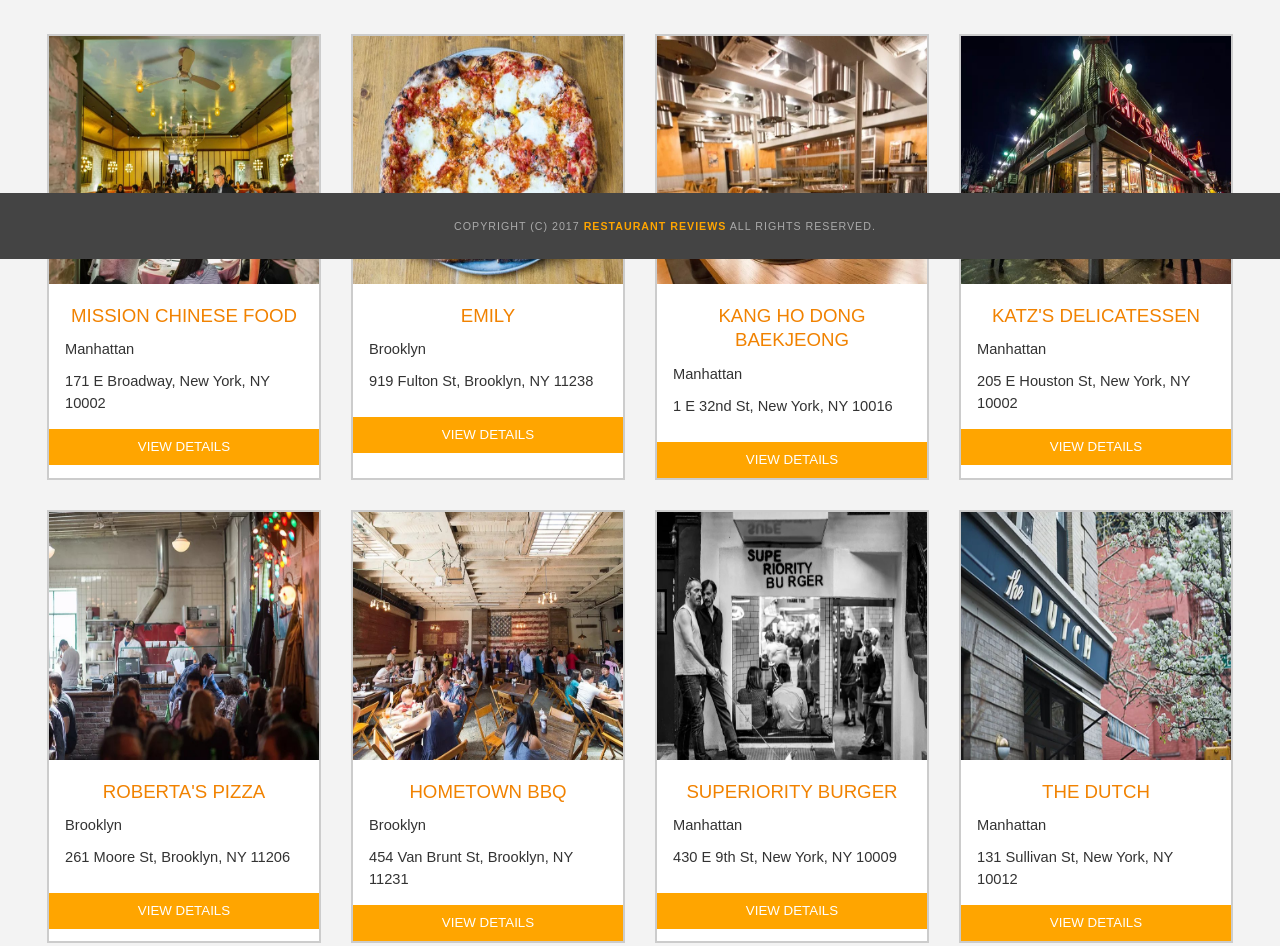
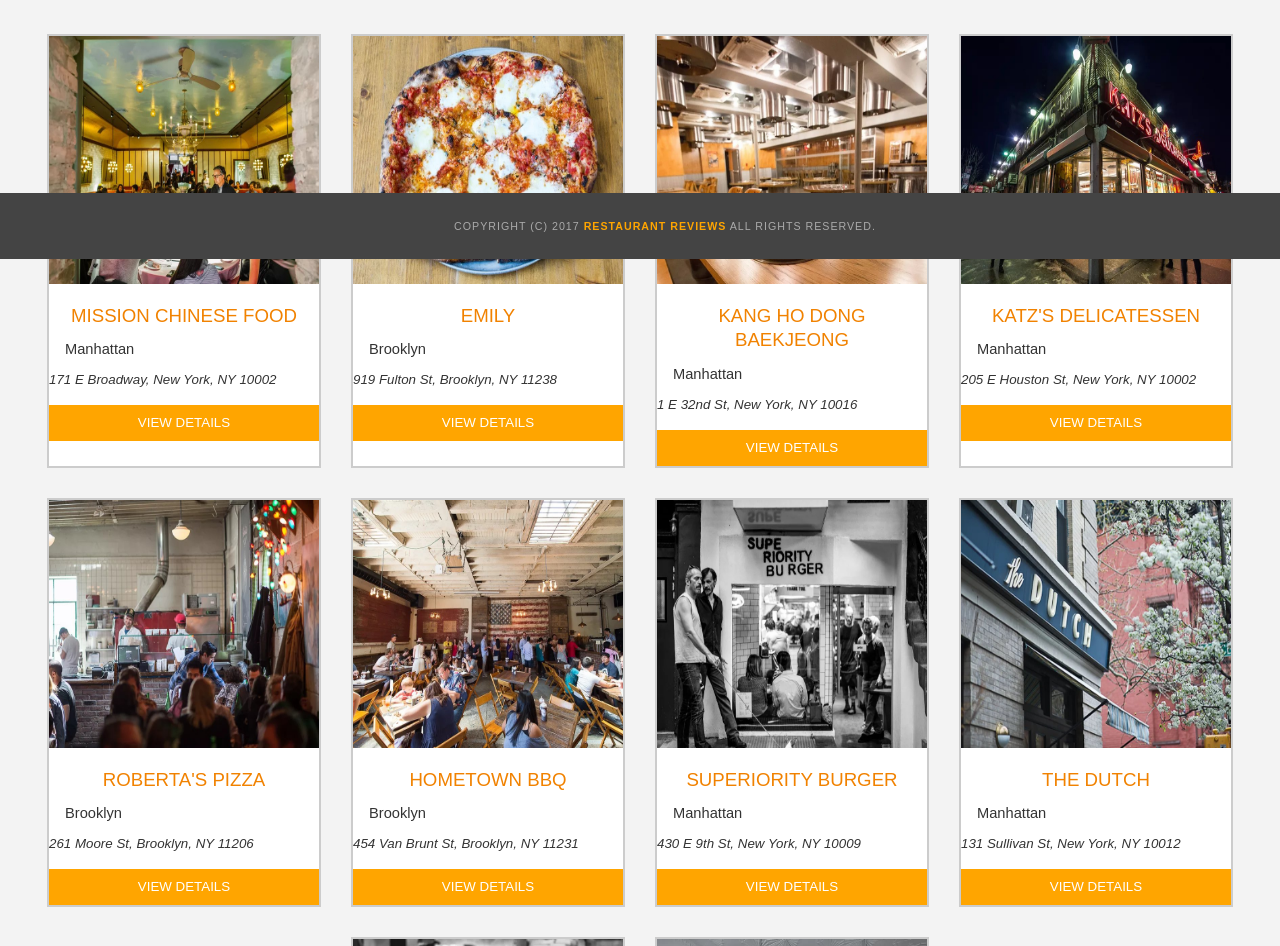
Before and after one commit to olgakozhevnikova/restaurant-review-app, a website: page index.html in a window 1280 px wide. Shown: the part 541-1487 px from the top of the page. Drawn offline with nearby package versions, Linux system fonts and the light colour scheme; some packages are replaced by stand-ins of ours.

Commit message:
Add accessibility

```diff
--- a/js/main.js
+++ b/js/main.js
@@ -166,7 +166,7 @@
   neighborhood.innerHTML = restaurant.neighborhood;
   li.append(neighborhood);
 
-  const address = document.createElement('p');
+  const address = document.createElement('address');
   address.innerHTML = restaurant.address;
   li.append(address);
 
```
Also changed, not shown: restaurant.html (+1 -1 lines).
